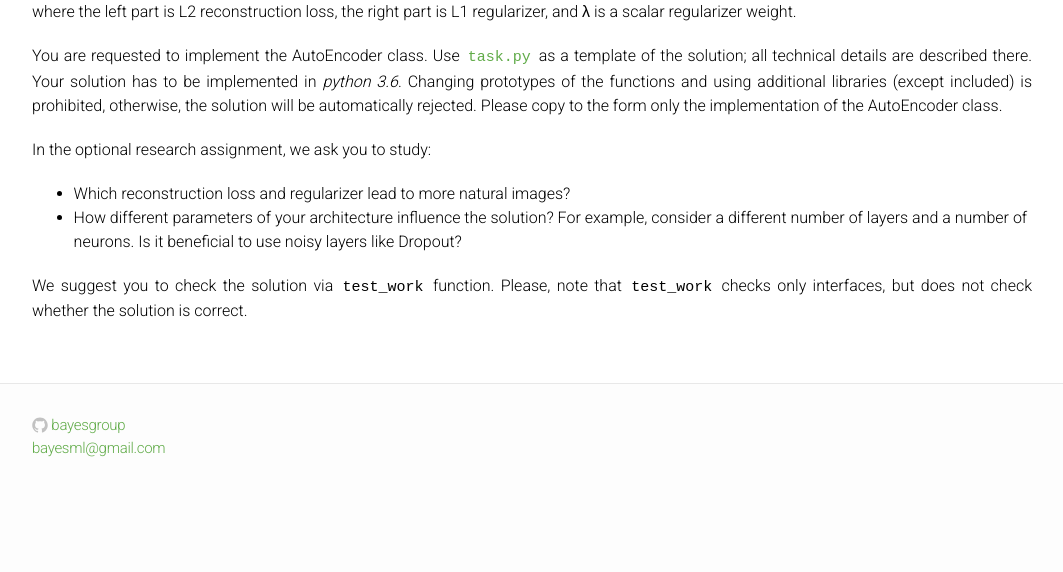
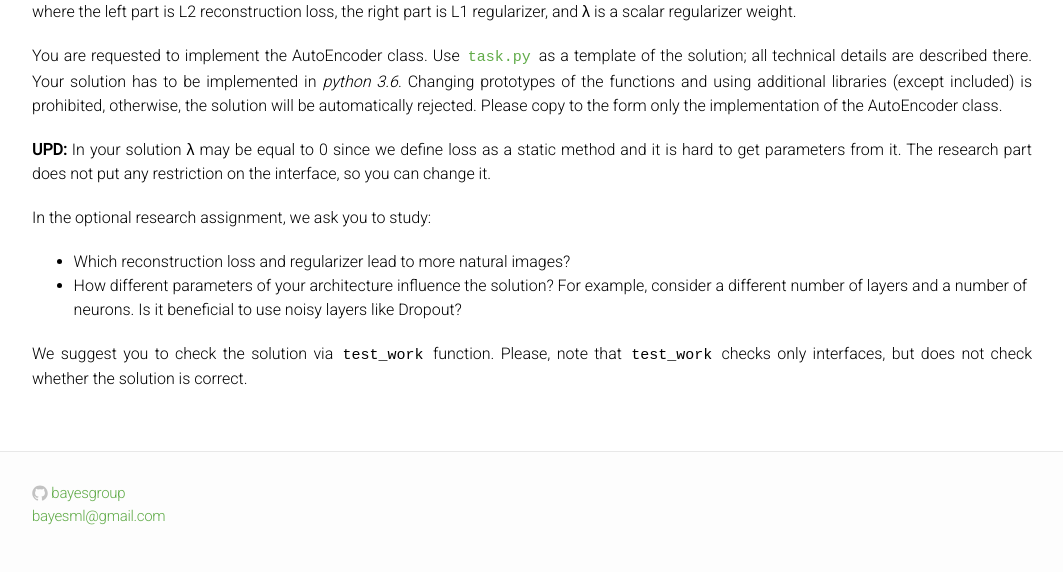
Before and after one commit to bayesgroup/bayesgroup.github.io, a Jekyll site: the page built from deepbayes-school/2018/task/description.md, in a window 1280 px wide. Shown: the part 839-1411 px from the top of the page, without its empty margins (108-1171 px from the left). Built offline with Jekyll 4.4.1, drawn with Linux system fonts in a browser that asks for light colours; our own code applies the rules of GitHub Pages for plain Markdown files; before the commit the page ends 1343 px from its top, so only the background shows below that.

Commit message:
Update description.md

```diff
--- a/deepbayes-school/2018/task/description.md
+++ b/deepbayes-school/2018/task/description.md
@@ -18,6 +18,8 @@ Your solution has to be implemented in _python 3.6_.
 Changing prototypes of the functions and using additional libraries (except included) is prohibited, otherwise, the solution will be automatically rejected.
 Please copy to the form only the implementation of the AutoEncoder class.
 
+**UPD:** In your solution λ may be equal to 0 since we define loss as a static method and it is hard to get parameters from it. The research part does not put any restriction on the interface, so you can change it.
+
 In the optional research assignment, we ask you to study:
 
 - Which reconstruction loss and regularizer lead to more natural images?
```
